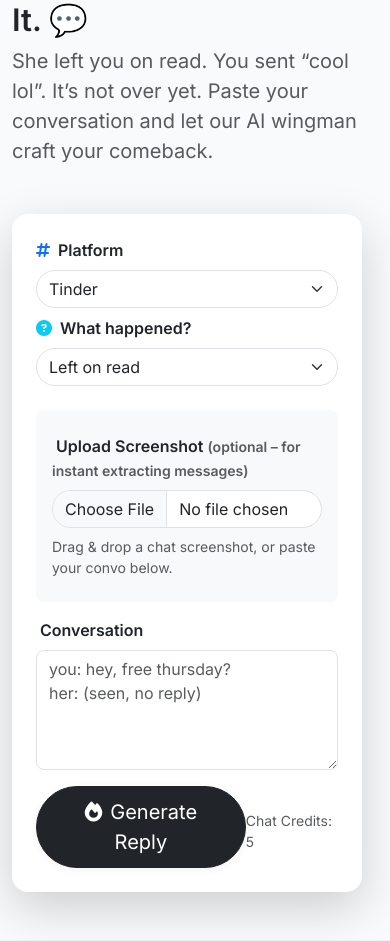
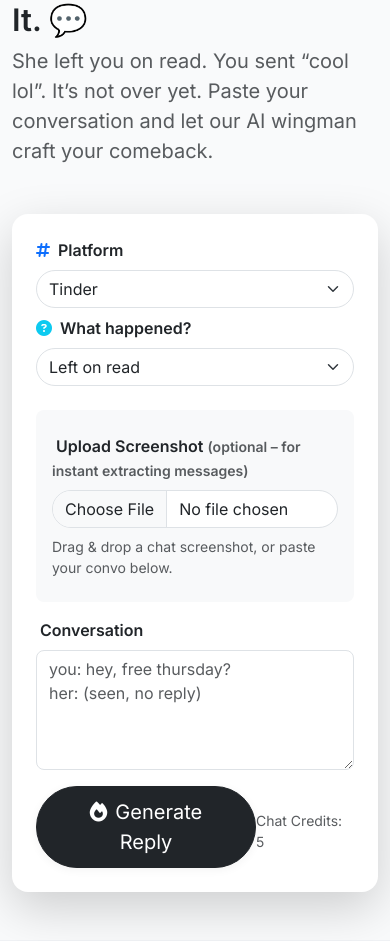
Before and after one commit to attreyabhatt/reignite, a Django app: page / in a window 390 px wide. Shown: the part 177-1118 px from the top of the page. Run offline with Django 5.2, Linux system fonts and the light colour scheme.

Commit message:
make homepage responsive

```diff
--- a/src/templates/home.html
+++ b/src/templates/home.html
@@ -131,7 +131,7 @@
     <div class="container py-5">
         <div class="row">
             <!-- Text Pitch -->
-            <div class="col-md-6 mb-4 mb-md-0">
+            <div class="col-md-6 col-sm-12 mb-4 mb-md-0">
                 <div class="row">
                     <div class="col-12">
                         <h1 class="display-5 fw-bold">Dead Chat? We'll Revive It. 💬</h1>
@@ -140,9 +140,11 @@
                             conversation and let our AI wingman craft your comeback.</p>
                     </div>
                 </div>
-                <div class="mt-2 text-center row align-items-center d-flex mt-2 text-center row justify-content-center" id="responseArea" style="display:none;">
-                    <div class="col-md-4">
-                        <div id="suggestedReply" class="p-4 bg-light rounded-4 shadow mb-2 w-100 me-2 position-relative" style="display: none;">
+                <div class="mt-2 text-center row align-items-center d-flex mt-2 text-center row justify-content-center"
+                    id="responseArea" style="display:none;">
+                    <div class="col-md-4 col-sm-12">
+                        <div id="suggestedReply" class="p-4 bg-light rounded-4 shadow mb-2 w-100 me-2 position-relative"
+                            style="display: none;">
                             <button type="button" class="btn btn-link btn-sm position-absolute top-0 end-0 m-2"
                                 onclick="copyToClipboard('suggestedReplyMsg', this)" title="Copy to clipboard">
                                 <i class="fa fa-copy"></i>
@@ -155,10 +157,10 @@
                             <span class="small text-muted" id="suggestedReplyScore"></span>
                         </div>
                     </div>
-                    <!-- Repeat similarly for suggestedReply2 and suggestedReply3, updating IDs -->
-
-                    <div class="col-md-4">
-                        <div id="suggestedReply2" class="p-4 bg-light rounded-4 shadow mb-2 w-100 me-2 position-relative" style="display: none;">
+                    <div class="col-md-4 col-sm-12">
+                        <div id="suggestedReply2"
+                            class="p-4 bg-light rounded-4 shadow mb-2 w-100 me-2 position-relative"
+                            style="display: none;">
                             <button type="button" class="btn btn-link btn-sm position-absolute top-0 end-0 m-2"
                                 onclick="copyToClipboard('suggestedReplyMsg2', this)" title="Copy to clipboard">
                                 <i class="fa fa-copy"></i>
@@ -171,10 +173,10 @@
                             <span class="small text-muted" id="suggestedReplyScore2"></span>
                         </div>
                     </div>
-                    <!-- Repeat similarly for suggestedReply2 and suggestedReply3, updating IDs -->
-
-                    <div class="col-md-4">
-                        <div id="suggestedReply3" class="p-4 bg-light rounded-4 shadow mb-2 w-100 me-2 position-relative" style="display: none;">
+                    <div class="col-md-4 col-sm-12">
+                        <div id="suggestedReply3"
+                            class="p-4 bg-light rounded-4 shadow mb-2 w-100 me-2 position-relative"
+                            style="display: none;">
                             <button type="button" class="btn btn-link btn-sm position-absolute top-0 end-0 m-2"
                                 onclick="copyToClipboard('suggestedReplyMsg3', this)" title="Copy to clipboard">
                                 <i class="fa fa-copy"></i>
@@ -187,17 +189,12 @@
                             <span class="small text-muted" id="suggestedReplyScore3"></span>
                         </div>
                     </div>
-                    <!-- Repeat similarly for suggestedReply2 and suggestedReply3, updating IDs -->
 
                 </div>
-
-
-
-
             </div>
 
             <!-- Form -->
-            <div class="col-6">
+            <div class="col-md-6 col-sm-12">
                 <div class="form-container">
                     <form id="chatForm" class="rounded-4 shadow-lg bg-white p-4" style="min-width:350px;">
                         {% csrf_token %}
```
Lines whose indentation alone changed are shown as unchanged.
